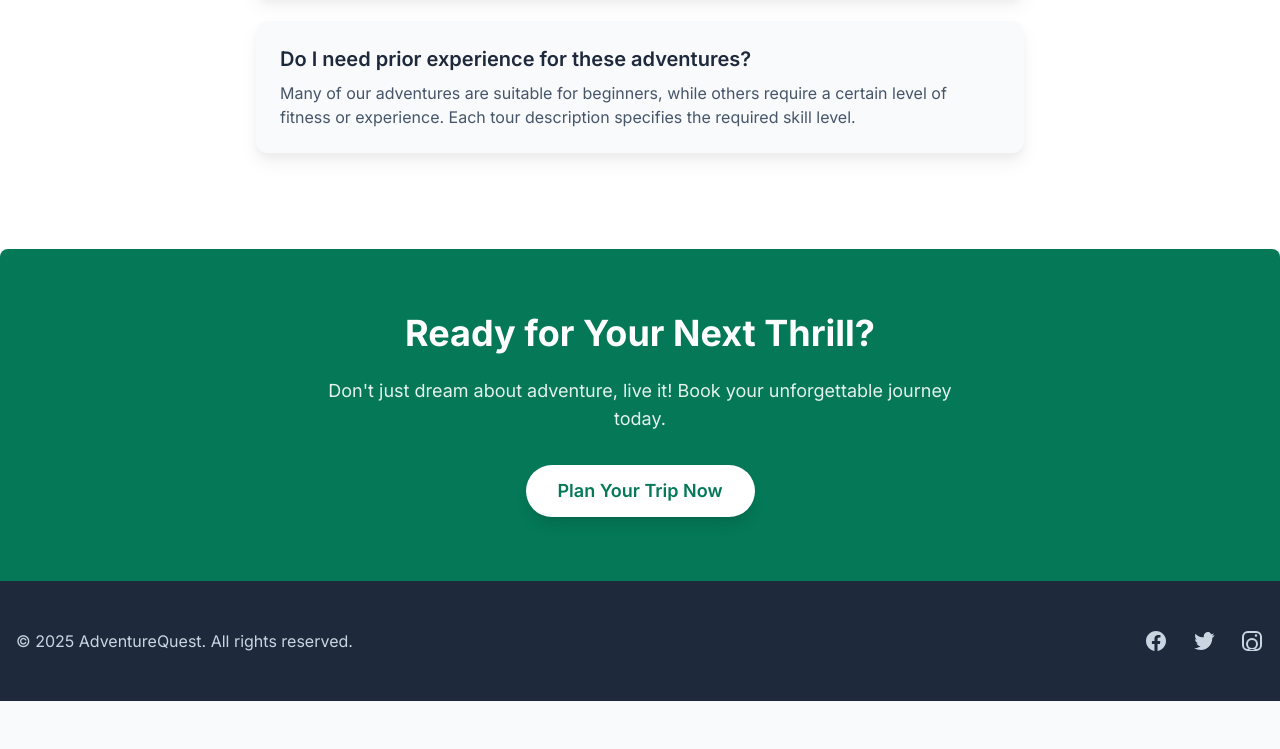
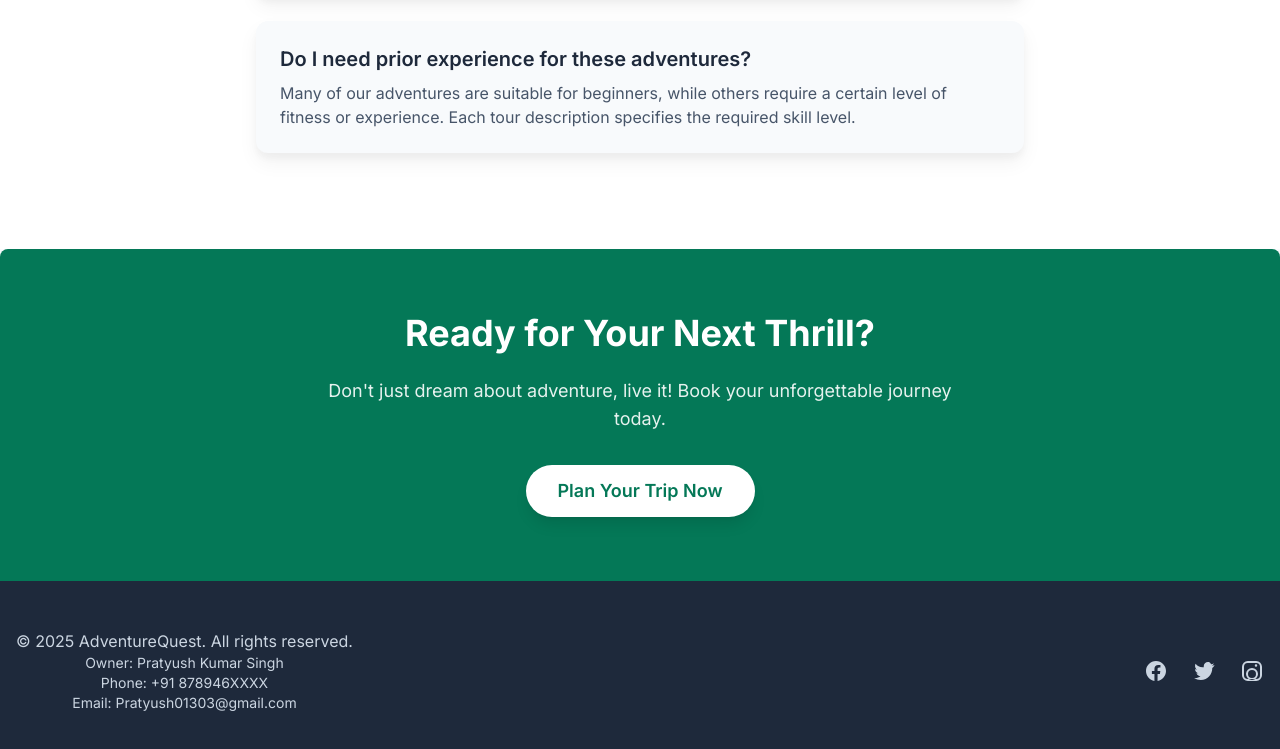
Before and after one commit to Pratyush-013/travel_website_design, a plain HTML site: page index.html in a window 1280 px wide. Shown: the part 4363-5112 px from the top of the page. Before the commit the page ends 5064 px from the top, so only its background shows below. Drawn offline with nearby package versions, Linux system fonts and the light colour scheme.

Commit message:
Update index.html

```diff
--- a/index.html
+++ b/index.html
@@ -9,22 +9,22 @@
     <style>
         body {
             font-family: 'Inter', sans-serif;
-            background-color: #f8fafc;
-            color: #334155;
+            background-color: #f8fafc; /* Light Slate 50 */
+            color: #334155; /* Slate 700 */
         }
-
+        /* Custom styles for gradients and shadows */
         .gradient-button {
-            background-image: linear-gradient(to right, #10b981, #06b6d4);
+            background-image: linear-gradient(to right, #10b981, #06b6d4); /* Emerald 500 to Cyan 500 */
             transition: all 0.3s ease;
         }
         .gradient-button:hover {
-            background-image: linear-gradient(to right, #059669, #0891b2);
+            background-image: linear-gradient(to right, #059669, #0891b2); /* Emerald 600 to Cyan 600 */
             box-shadow: 0 4px 15px rgba(16, 185, 129, 0.4);
         }
         .card-shadow {
             box-shadow: 0 10px 20px rgba(0, 0, 0, 0.05), 0 6px 6px rgba(0, 0, 0, 0.03);
         }
-
+        /* Custom animation for hero text */
         @keyframes fadeInDown {
             from {
                 opacity: 0;
@@ -260,8 +260,13 @@
 
     <footer id="contact" class="bg-slate-800 text-slate-300 py-12">
         <div class="container mx-auto px-4 text-center md:flex md:justify-between md:items-center">
-            <p class="mb-4 md:mb-0">&copy; 2025 AdventureQuest. All rights reserved.</p>
-            <div class="flex justify-center space-x-6">
+            <div>
+                <p class="mb-2 md:mb-0">&copy; 2025 AdventureQuest. All rights reserved.</p>
+                <p class="text-sm">Owner: Pratyush Kumar Singh</p>
+                <p class="text-sm">Phone: +91 878946XXXX</p>
+                <p class="text-sm">Email: Pratyush01303@gmail.com</p>
+            </div>
+            <div class="flex justify-center space-x-6 mt-4 md:mt-0">
                 <a href="#" class="hover:text-white transition duration-300">
                     <svg class="w-6 h-6" fill="currentColor" viewBox="0 0 24 24" xmlns="http://www.w3.org/2000/svg"><path d="M12 2C6.477 2 2 6.477 2 12c0 4.991 3.657 9.128 8.438 9.878v-6.987h-2.54V12h2.54V9.797c0-2.506 1.492-3.89 3.777-3.89 1.094 0 2.238.195 2.238.195v2.46h-1.262c-1.225 0-1.628.761-1.628 1.547V12h2.77l-.443 2.89h-2.327v6.987C18.343 21.128 22 16.991 22 12c0-5.523-4.477-10-10-10z"></path></svg>
                 </a>
```
